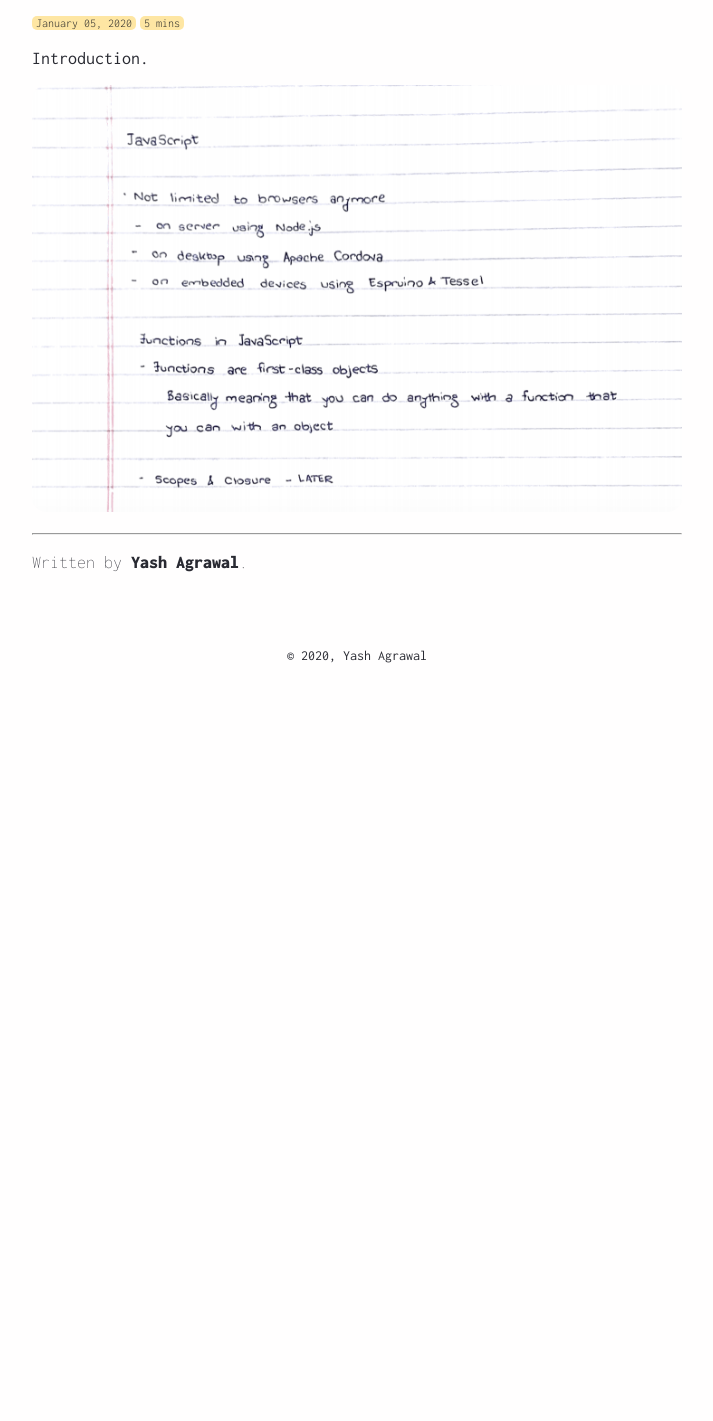
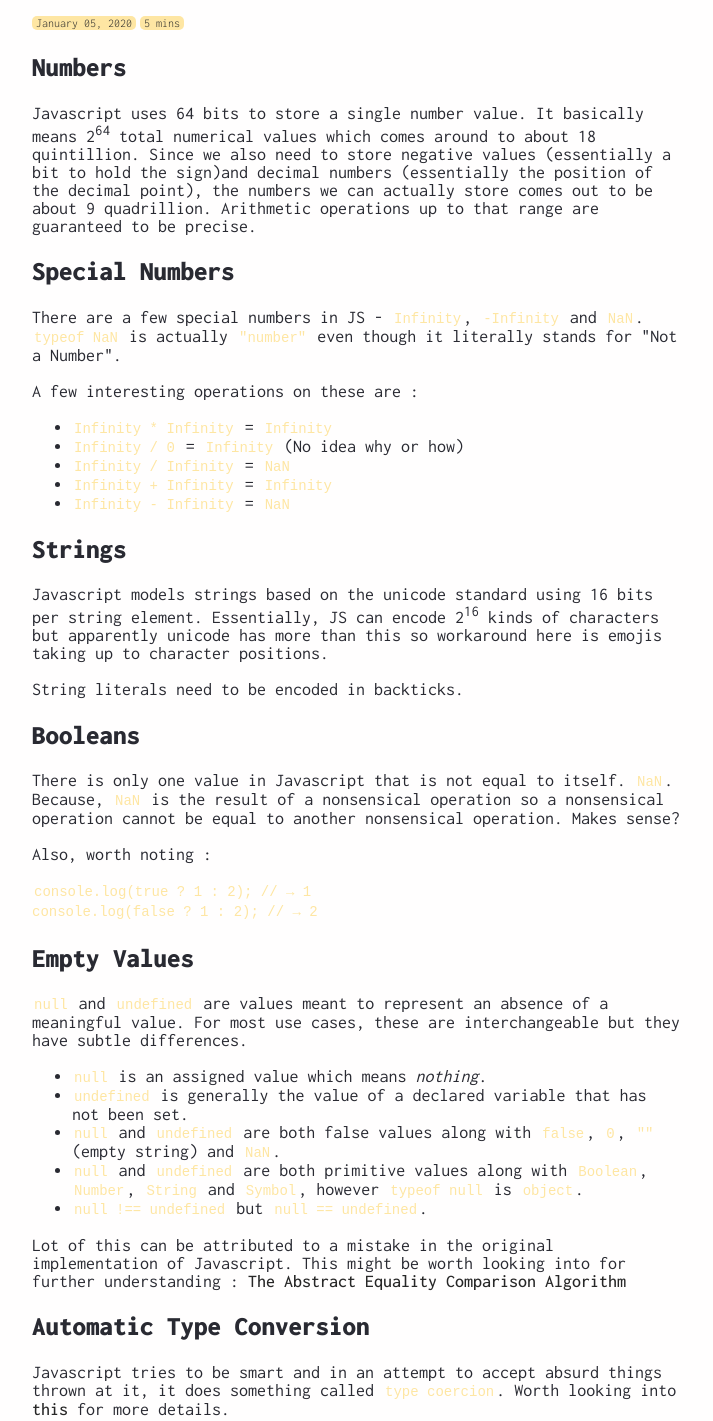
Before and after one commit to yagrawl/notebook, a Gatsby site: page /values-types-and-operators in a window 1280 px wide. Shown: the part 204-1625 px from the top of the page, without its empty margins (283-996 px from the left). Before the commit the page ends 906 px from the top, so only its background shows below. Built offline with nearby package versions, Linux system fonts and the light colour scheme; Gatsby itself is replaced by a stand-in of ours; some packages are replaced by stand-ins of ours; code samples lack their colours.

Commit message:
add today's notes

````diff
--- a/content/posts/2020-01-05-values-types-and-operators-eloquent-javascript.md
+++ b/content/posts/2020-01-05-values-types-and-operators-eloquent-javascript.md
@@ -8,6 +8,76 @@ tags: javascript, basics
 path: /values-types-and-operators
 ---
 
-Introduction.
+## Numbers
 
-![Sample Image](../images/2020-01-05-values-types-and-operators-eloquent-javascript/image1.png)
+Javascript uses 64 bits to store a single number value. It basically means
+2<sup>64</sup> total numerical values which comes around to about 18
+quintillion. Since we also need to store negative values (essentially a bit to
+hold the sign)and decimal numbers (essentially the position of the decimal
+point), the numbers we can actually store comes out to be about 9
+quadrillion. Arithmetic operations up to that range are guaranteed to be
+precise.
+
+## Special Numbers
+
+There are a few special numbers in JS - `Infinity`, `-Infinity` and `NaN`.
+`typeof NaN` is actually `"number"` even though it literally stands for
+"Not a Number".
+
+A few interesting operations on these are :
+
+-   `Infinity * Infinity` = `Infinity`
+-   `Infinity / 0` = `Infinity` (No idea why or how)
+-   `Infinity / Infinity` = `NaN`
+-   `Infinity + Infinity` = `Infinity`
+-   `Infinity - Infinity` = `NaN`
+
+## Strings
+
+Javascript models strings based on the unicode standard using 16 bits per
+string element. Essentially, JS can encode 2<sup>16</sup> kinds of characters
+but apparently unicode has more than this so workaround here is emojis taking
+up to character positions.
+
+String literals need to be encoded in backticks.
+
+## Booleans
+
+There is only one value in Javascript that is not equal to itself. `NaN`.
+Because, `NaN` is the result of a nonsensical operation so a nonsensical
+operation cannot be equal to another nonsensical operation. Makes sense?
+
+Also, worth noting :
+
+```js
+console.log(true ? 1 : 2); // → 1
+console.log(false ? 1 : 2); // → 2
+```
+
+## Empty Values
+
+`null` and `undefined` are values meant to represent an absence of a meaningful
+value. For most use cases, these are interchangeable but they have subtle
+differences.
+
+-   `null` is an assigned value which means _nothing_.
+-   `undefined` is generally the value of a declared variable that has not been
+    set.
+-   `null` and `undefined` are both false values along with `false`, `0`, `""`
+    (empty string) and `NaN`.
+-   `null` and `undefined` are both primitive values along with `Boolean`,
+    `Number`, `String` and `Symbol`, however `typeof null` is `object`.
+-   `null !== undefined` but `null == undefined`.
+
+Lot of this can be attributed to a mistake in the original implementation of
+Javascript. This might be worth looking into for further understanding :
+[The Abstract Equality Comparison Algorithm](http://www.ecma-international.org/ecma-262/5.1/#sec-11.9.3)
+
+## Automatic Type Conversion
+
+Javascript tries to be smart and in an attempt to accept absurd things thrown at
+it, it does something called `type coercion`.
+Worth looking into [this](https://www.freecodecamp.org/news/js-type-coercion-explained-27ba3d9a2839/)
+for more details.
+
+![Sample Image](../images/2020-01-05-values-types-and-operators-eloquent-javascript/notes1.png)
--- a/src/styles/base.scss
+++ b/src/styles/base.scss
@@ -19,6 +19,9 @@ img {
 
 code {
   font-size: 14px !important;
+  color: $post-snippet-details-tag-background;
+  border-radius: 5px;
+  padding: 0 2px;
 }
 
 .link,
````
Also changed, not shown: content/images/2020-01-05-values-types-and-operators-eloquent-javascript/image1.png (deleted), content/images/2020-01-05-values-types-and-operators-eloquent-javascript/notes1.png (added).
